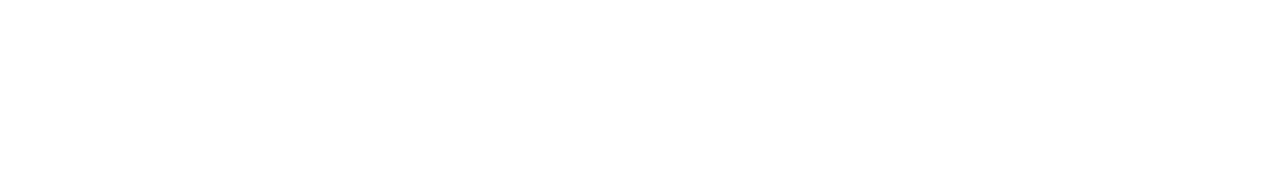
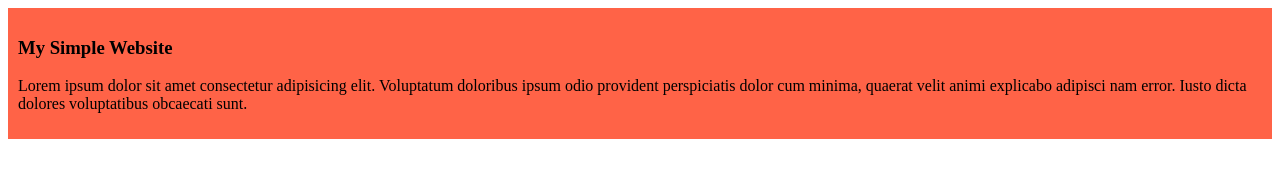
Before and after one commit to AshadulAraf12/my-simple-website, a plain HTML site: page index.html in a window 1280 px wide. Drawn offline with Linux system fonts and the light colour scheme.

Commit message:
added the first blog

```diff
--- a/index.html
+++ b/index.html
@@ -4,8 +4,12 @@
     <meta charset="UTF-8">
     <meta name="viewport" content="width=device-width, initial-scale=1.0">
     <title>My Simple Website</title>
+<link rel="stylesheet" href="styles/blogs.css">
 </head>
 <body>
-
+    <div>
+    <h3>My Simple Website</h3>
+    <p>Lorem ipsum dolor sit amet consectetur adipisicing elit. Voluptatum doloribus ipsum odio provident perspiciatis dolor cum minima, quaerat velit animi explicabo adipisci nam error. Iusto dicta dolores voluptatibus obcaecati sunt.</p>
+    </div>
 </body>
 </html>
--- /dev/null
+++ b/styles/blogs.css
@@ -0,0 +1,4 @@
+div{
+    background-color: tomato;
+    padding: 10px;
+}
```
